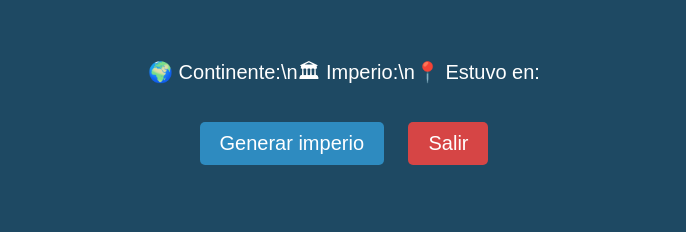
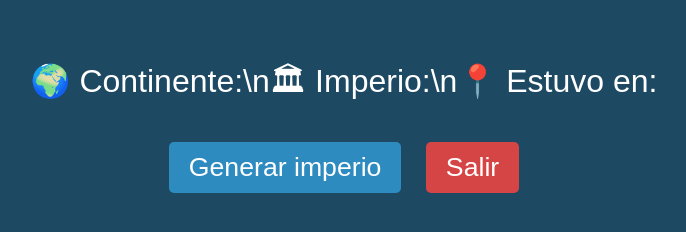
Before and after one commit to ProgramerHTMLPython/selector_imperios, a plain HTML site: page index.html in a window 1280 px wide. Shown: the whole page, without its empty margins (296-982 px from the left). Drawn offline with Linux system fonts and the light colour scheme.

Commit message:
Update index.html

```diff
--- a/index.html
+++ b/index.html
@@ -12,7 +12,7 @@
       padding-top: 50px;
     }
     .button {
-      font-size: 15pt;
+      font-size: 20pt;
       padding: 10px 20px;
       margin: 10px;
       border: none;
@@ -28,13 +28,14 @@
       color: white;
     }
     #resultado {
-      font-size: 15pt;
+      font-size: 24pt;
       white-space: pre-line;
       margin-bottom: 20px;
     }
   </style>
 </head>
 <body>
+
 
   <div id="resultado">🌍 Continente:\n🏛 Imperio:\n📍 Estuvo en:</div>
   <button id="generar" class="button">Generar imperio</button>
```
